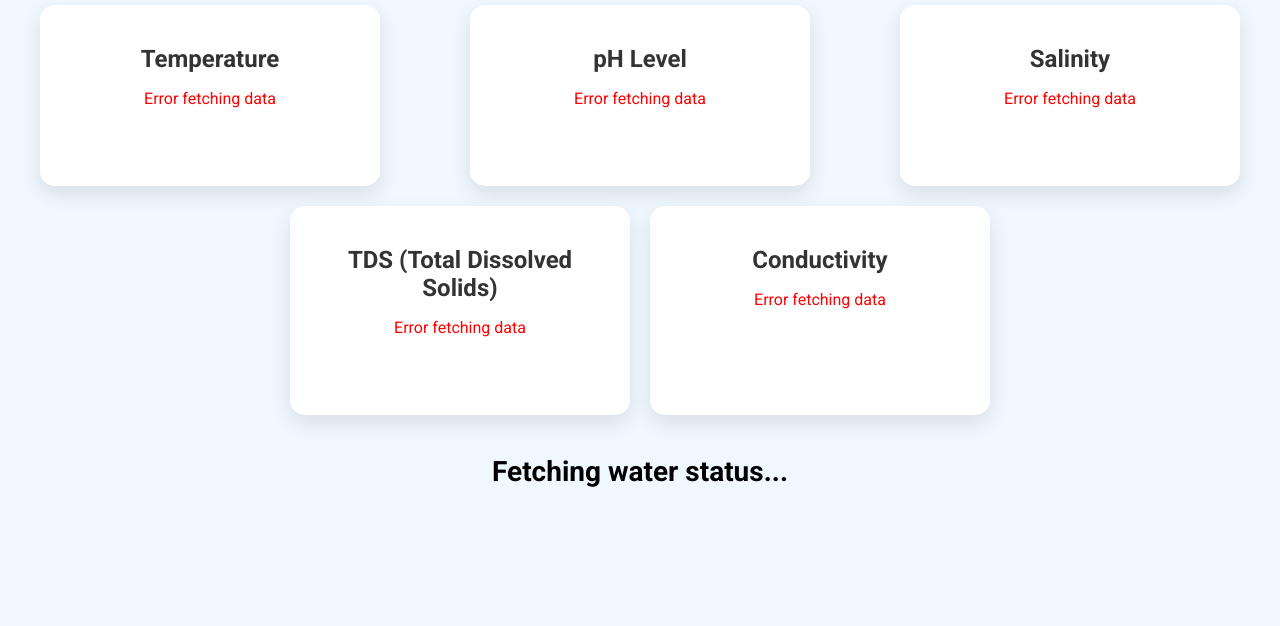
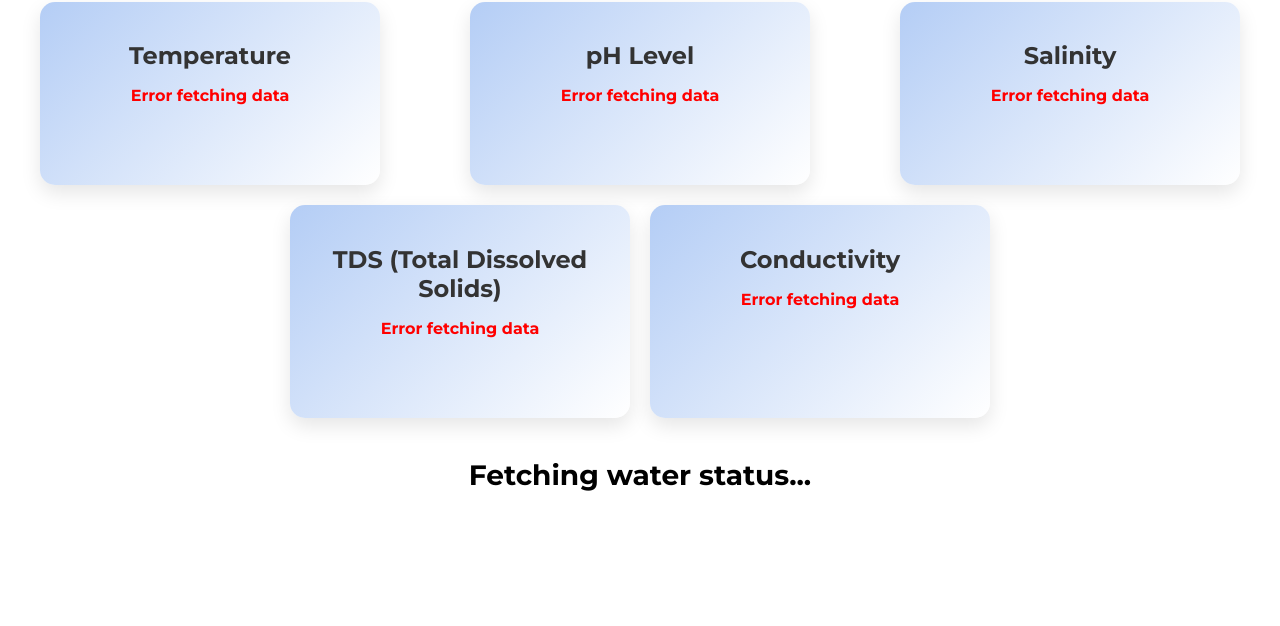
Before and after one commit to Devadarshini-01/Devadarshini-01.github.io, a plain HTML site: page drink.html in a window 1280 px wide. Shown: the part 214-840 px from the top of the page. Drawn offline with Linux system fonts and the light colour scheme; no server answers.

Commit message:
drink.html

```diff
--- a/drink.html
+++ b/drink.html
@@ -4,11 +4,11 @@
     <meta charset="UTF-8">
     <meta name="viewport" content="width=device-width, initial-scale=1.0">
     <title>ThingSpeak Data Display with Drinking Water Status</title>
-    <link href="https://fonts.googleapis.com/css2?family=Roboto:wght@400;700&display=swap" rel="stylesheet">
+    <link href="https://fonts.googleapis.com/css2?family=Montserrat:wght@400;700&display=swap" rel="stylesheet"> <!-- Changed font to Montserrat -->
     <style>
         body {
-            font-family: 'Roboto', sans-serif;
-            background-color: #f0f8ff;
+            font-family: 'Montserrat', sans-serif; /* Updated font */
+            background-color: #ffffff; /* Set background to white */
             display: flex;
             justify-content: center;
             align-items: center;
@@ -33,15 +33,16 @@
             justify-content: center;
         }
         .card {
-            background-color: #ffffff;
+            background: linear-gradient(135deg, rgba(130, 172, 239, 0.6), rgba(255, 255, 255, 0.6)); /* Light gradient for cards */
             border-radius: 15px;
             box-shadow: 0 8px 20px rgba(0, 0, 0, 0.1);
             padding: 20px;
             transition: transform 0.3s, box-shadow 0.3s;
             cursor: pointer;
             text-align: center;
-            position: relative;
             width: 300px;
+            color: #333; /* Card text color */
+            overflow: hidden; /* To prevent overflow of inner elements */
         }
         .card:hover {
             transform: translateY(-10px);
@@ -58,18 +59,26 @@
         .card h2 {
             margin-bottom: 10px;
             font-size: 24px;
-            color: #333;
+            color: #333; /* Header color for contrast */
         }
         .card span.value {
             display: block;
             font-size: 36px;
-            color: #666;
+            color: #333; /* Value color */
             margin-top: 15px;
             visibility: hidden;
         }
-        .safe { color: green; }
-        .warning { color: orange; }
-        .danger { color: red; }
+        .safe {
+            color: green; /* Safe color */
+            font-weight: bold; /* Bold text */
+        }
+        .warning {
+            color: #eaf3fa; /* Updated warning color */
+        }
+        .danger {
+            color: red; /* Danger color */
+            font-weight: bold; /* Bold text */
+        }
         .status {
             margin-top: 40px;
             font-size: 28px;
@@ -145,7 +154,6 @@
     }
 
     // Function to fetch data from ThingSpeak
-   // Function to fetch data from ThingSpeak
     function fetchData(url, elementId, field, thresholds, commentElement, unit = "") {
         fetch(url)
             .then(response => {
@@ -186,7 +194,6 @@
             });
     }
 
-
     // Function to update the overall water quality status
     function updateOverallStatus() {
         const statusElement = document.getElementById("overallStatus");
@@ -218,7 +225,6 @@
     fetchData(tdsURL, "tds", "field4", tdsThresholds, "tdsComment", "ppm");
     fetchData(conductivityURL, "conductivity", "field5", conductivityThresholds, "conductivityComment", "μS/cm");
 
-
 </script>
 
 </body>
```
Lines whose indentation alone changed are shown as unchanged.
